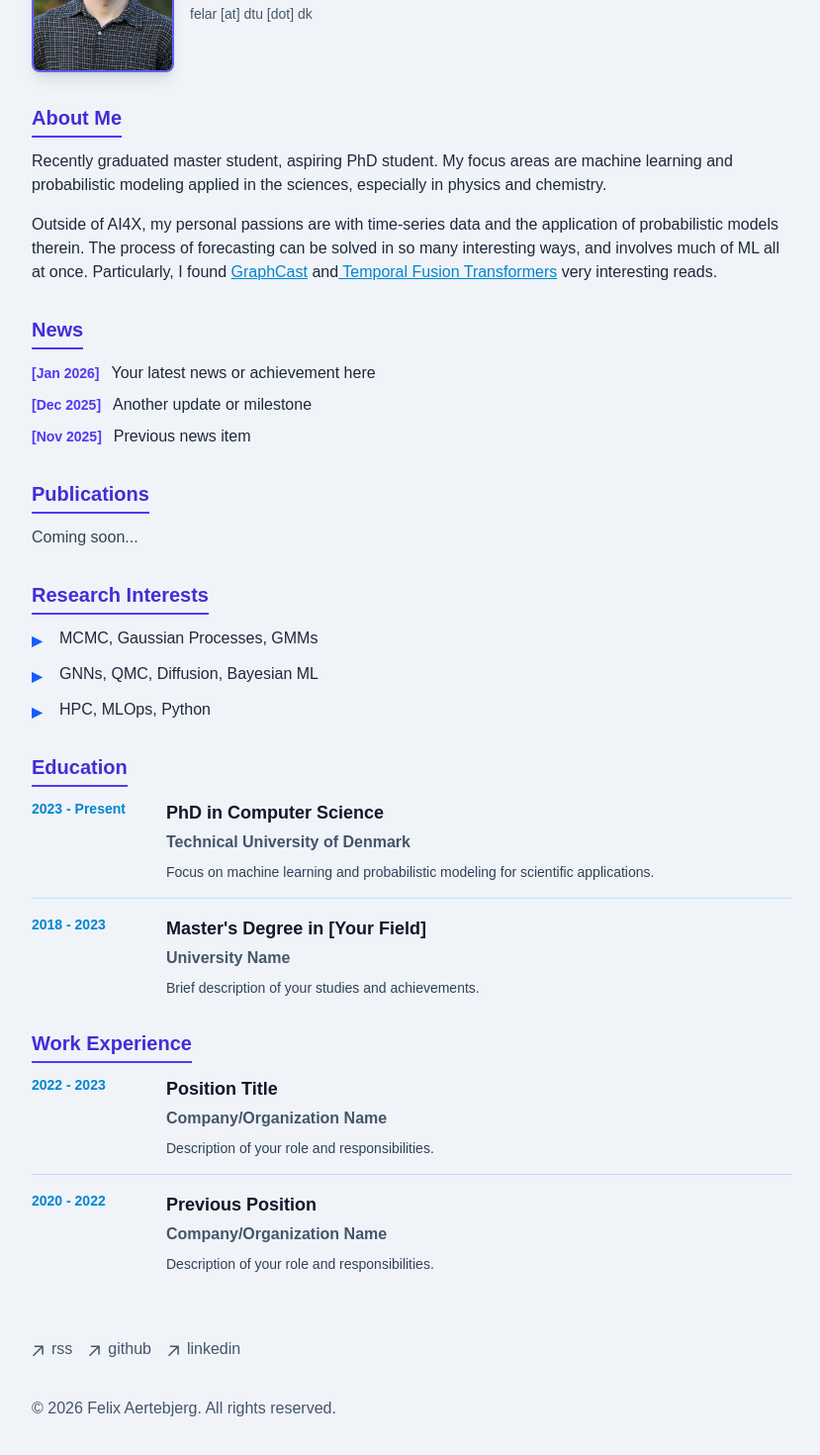
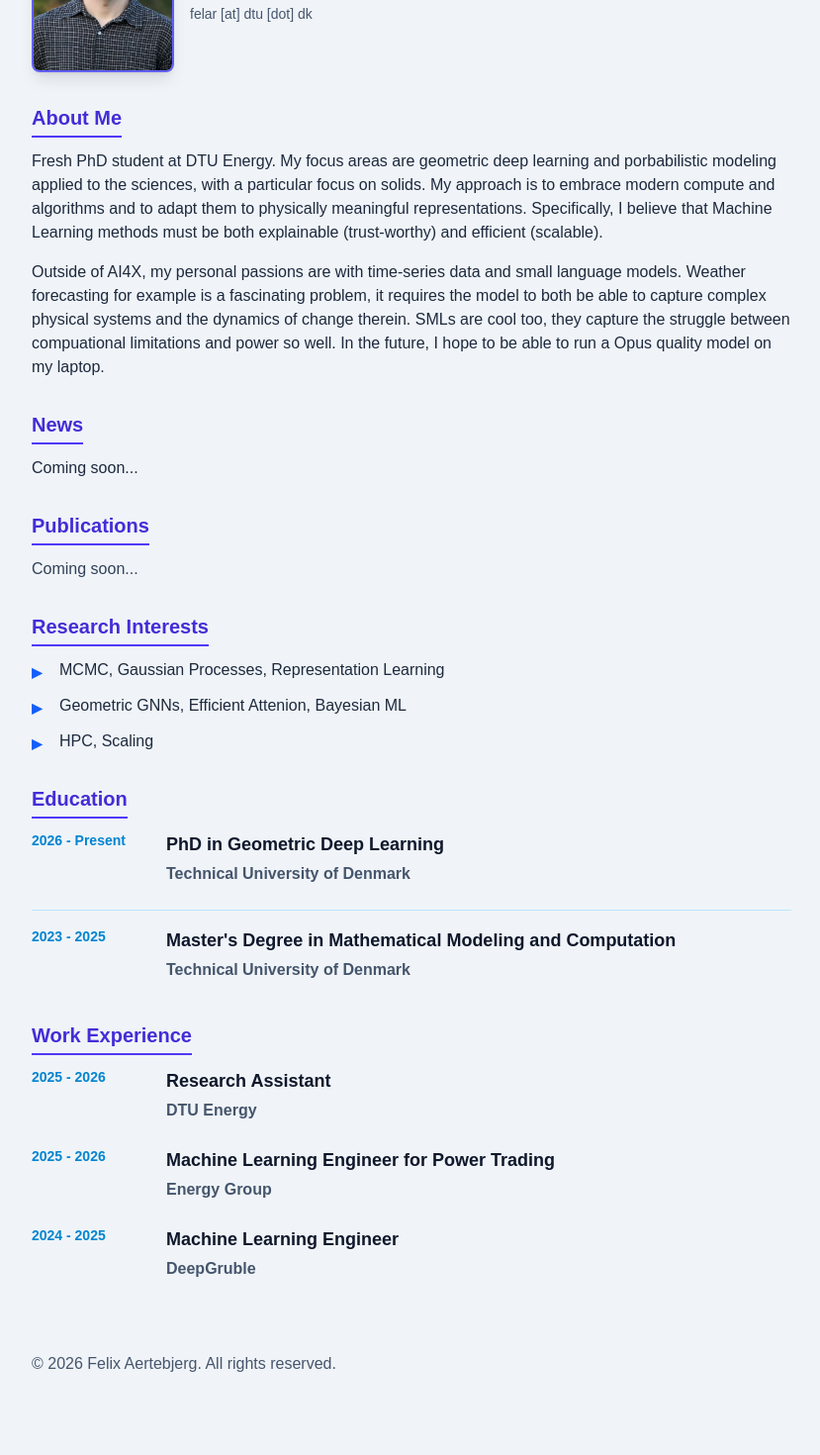
Before and after one commit to aerte/aerte.github.io, a Next.js app: page / in a window 1280 px wide. Shown: the part 254-1724 px from the top of the page at 99% size, without its empty margins (224-1053 px from the left). Built offline with nearby package versions, Linux system fonts and the light colour scheme; a web font is replaced by a local one.

Commit message:
first iteration done

```diff
--- a/app/blog/page.tsx
+++ b/app/blog/page.tsx
@@ -9,11 +9,12 @@ export default function Page() {
   return (
     <section>
       <h1 className="font-semibold text-2xl mb-4 tracking-tighter text-blue-800">Blog</h1>
-      <p className="text-slate-600 dark:text-slate-600 mb-8">
+      <p className="text-slate-700 dark:text-slate-700">Coming soon...</p>
+      {/* <p className="text-slate-600 dark:text-slate-600 mb-8">
         Thoughts on machine learning, probabilistic modeling, and scientific computing.
         Exploring the intersection of theory and practice in modern AI research.
       </p>
-      <BlogPosts />
+      <BlogPosts /> */}
     </section>
   )
 }
--- a/app/components/footer.tsx
+++ b/app/components/footer.tsx
@@ -18,41 +18,6 @@ function ArrowIcon() {
 export default function Footer() {
   return (
     <footer className="mb-16">
-      <ul className="font-sm mt-8 flex flex-col space-x-0 space-y-2 text-slate-600 md:flex-row md:space-x-4 md:space-y-0 dark:text-slate-600">
-        <li>
-          <a
-            className="flex items-center transition-all hover:text-blue-700 dark:hover:text-blue-700"
-            rel="noopener noreferrer"
-            target="_blank"
-            href="/rss"
-          >
-            <ArrowIcon />
-            <p className="ml-2 h-7">rss</p>
-          </a>
-        </li>
-        <li>
-          <a
-            className="flex items-center transition-all hover:text-blue-700 dark:hover:text-blue-700"
-            rel="noopener noreferrer"
-            target="_blank"
-            href="https://github.com/aerte"
-          >
-            <ArrowIcon />
-            <p className="ml-2 h-7">github</p>
-          </a>
-        </li>
-        <li>
-          <a
-            className="flex items-center transition-all hover:text-blue-700 dark:hover:text-blue-700"
-            rel="noopener noreferrer"
-            target="_blank"
-            href="https://linkedin.com/in/yourusername"
-          >
-            <ArrowIcon />
-            <p className="ml-2 h-7">linkedin</p>
-          </a>
-        </li>
-      </ul>
       <p className="mt-8 text-slate-600 dark:text-slate-600">
         © {new Date().getFullYear()} Felix Aertebjerg. All rights reserved.
       </p>
--- a/app/layout.tsx
+++ b/app/layout.tsx
@@ -3,8 +3,8 @@ import 'katex/dist/katex.min.css'
 import type { Metadata } from 'next'
 import { Chivo_Mono } from 'next/font/google'
 import { Navbar } from './components/nav'
-import { Analytics } from '@vercel/analytics/react'
-import { SpeedInsights } from '@vercel/speed-insights/next'
+// import { Analytics } from '@vercel/analytics/react'
+// import { SpeedInsights } from '@vercel/speed-insights/next'
 import Footer from './components/footer'
 import { baseUrl } from './sitemap'
 
@@ -62,8 +62,8 @@ export default function RootLayout({
           <Navbar />
           {children}
           <Footer />
-          <Analytics />
-          <SpeedInsights />
+          {/* <Analytics /> */}
+          {/* <SpeedInsights /> */}
         </main>
       </body>
     </html>
--- a/app/page.tsx
+++ b/app/page.tsx
@@ -29,7 +29,7 @@ export default function Page() {
                 <span>💻</span>
                 <span>GitHub</span>
               </a>
-              <a href="https://linkedin.com/in/yourusername" className="inline-flex items-center gap-2 px-3 py-1.5 bg-indigo-50 dark:bg-indigo-50 border border-indigo-300 dark:border-indigo-300 rounded-lg hover:border-indigo-600 hover:text-indigo-800 transition-all duration-200 text-sm font-medium text-slate-700" target="_blank" rel="noopener noreferrer">
+              <a href="https://linkedin.com/in/felix-aertebjerg" className="inline-flex items-center gap-2 px-3 py-1.5 bg-indigo-50 dark:bg-indigo-50 border border-indigo-300 dark:border-indigo-300 rounded-lg hover:border-indigo-600 hover:text-indigo-800 transition-all duration-200 text-sm font-medium text-slate-700" target="_blank" rel="noopener noreferrer">
                 <span>🔗</span>
                 <span>LinkedIn</span>
               </a>
@@ -44,14 +44,16 @@ export default function Page() {
       <section className="mb-8">
         <h2 className="text-xl font-bold text-indigo-700 mb-3 pb-1 border-b-2 border-indigo-600 inline-block">About Me</h2>
         <p className="mb-4 text-slate-800 dark:text-slate-800">
-          Recently graduated master student, aspiring PhD student.
-          My focus areas are machine learning and probabilistic modeling applied in the sciences, especially in physics and chemistry.
+          Fresh PhD student at DTU Energy.
+          My focus areas are geometric deep learning and porbabilistic modeling applied to the sciences, with a particular focus on
+          solids. My approach is to embrace modern compute and algorithms and to adapt them to physically meaningful representations. Specifically,
+          I believe that Machine Learning methods must be both explainable (trust-worthy) and efficient (scalable).
         </p>
         <p className="text-slate-800 dark:text-slate-800">
-          Outside of AI4X, my personal passions are with time-series data and the application of probabilistic models therein.
-          The process of forecasting can be solved in so many interesting ways, and involves much of ML all at once.
-          Particularly, I found <a href="https://deepmind.google/discover/blog/graphcast-ai-model-for-faster-and-more-accurate-global-weather-forecasting/" className="text-sky-600 hover:text-sky-800 underline">GraphCast</a> and
-          <a href="https://arxiv.org/abs/1912.09363" className="text-sky-600 hover:text-sky-800 underline"> Temporal Fusion Transformers</a> very interesting reads.
+          Outside of AI4X, my personal passions are with time-series data and small language models. Weather forecasting for example is a fascinating problem,
+          it requires the model to both be able to capture complex physical systems and the dynamics of change therein.
+          SMLs are cool too, they capture the struggle between compuational limitations and power so well. In the future, I hope to be able to run a Opus quality model on my laptop.
+
         </p>
       </section>
 
@@ -60,6 +62,9 @@ export default function Page() {
         <h2 className="text-xl font-bold text-indigo-700 mb-3 pb-1 border-b-2 border-indigo-600 inline-block">News</h2>
         <ul className="space-y-2">
           <li className="text-slate-800 dark:text-slate-800">
+            Coming soon...
+          </li>
+          {/* <li className="text-slate-800 dark:text-slate-800">
             <span className="font-semibold text-indigo-600 mr-3 text-sm">[Jan 2026]</span>
             Your latest news or achievement here
           </li>
@@ -70,7 +75,7 @@ export default function Page() {
           <li className="text-slate-800 dark:text-slate-800">
             <span className="font-semibold text-indigo-600 mr-3 text-sm">[Nov 2025]</span>
             Previous news item
-          </li>
+          </li> */}
         </ul>
       </section>
 
@@ -85,13 +90,13 @@ export default function Page() {
         <h2 className="text-xl font-bold text-indigo-700 mb-3 pb-1 border-b-2 border-indigo-600 inline-block">Research Interests</h2>
         <ul className="space-y-3">
           <li className="relative pl-7 text-slate-800 dark:text-slate-800 before:content-['▸'] before:absolute before:left-0 before:text-blue-600 before:font-bold before:text-xl">
-            MCMC, Gaussian Processes, GMMs
+            MCMC, Gaussian Processes, Representation Learning
           </li>
           <li className="relative pl-7 text-slate-800 dark:text-slate-800 before:content-['▸'] before:absolute before:left-0 before:text-blue-600 before:font-bold before:text-xl">
-            GNNs, QMC, Diffusion, Bayesian ML
+            Geometric GNNs, Efficient Attenion, Bayesian ML
           </li>
           <li className="relative pl-7 text-slate-800 dark:text-slate-800 before:content-['▸'] before:absolute before:left-0 before:text-blue-600 before:font-bold before:text-xl">
-            HPC, MLOps, Python
+            HPC, Scaling
           </li>
         </ul>
       </section>
@@ -101,19 +106,17 @@ export default function Page() {
         <h2 className="text-xl font-bold text-indigo-700 dark:text-indigo-700 mb-3 pb-1 border-b-2 border-indigo-600 dark:border-indigo-600 inline-block">Education</h2>
         <div className="space-y-4">
           <div className="flex gap-4 pb-4 border-b border-sky-200 dark:border-sky-200">
-            <div className="flex-shrink-0 text-sm font-semibold text-sky-600 min-w-[120px]">2023 - Present</div>
+            <div className="flex-shrink-0 text-sm font-semibold text-sky-600 min-w-[120px]">2026 - Present</div>
             <div className="flex-1">
-              <h3 className="text-lg font-bold text-slate-900 dark:text-slate-900 mb-1">PhD in Computer Science</h3>
+              <h3 className="text-lg font-bold text-slate-900 dark:text-slate-900 mb-1">PhD in Geometric Deep Learning</h3>
               <p className="text-slate-600 dark:text-slate-600 font-semibold mb-2">Technical University of Denmark</p>
-              <p className="text-slate-700 dark:text-slate-700 text-sm">Focus on machine learning and probabilistic modeling for scientific applications.</p>
             </div>
           </div>
           <div className="flex gap-4">
-            <div className="flex-shrink-0 text-sm font-semibold text-sky-600 min-w-[120px]">2018 - 2023</div>
+            <div className="flex-shrink-0 text-sm font-semibold text-sky-600 min-w-[120px]">2023 - 2025</div>
             <div className="flex-1">
-              <h3 className="text-lg font-bold text-slate-900 dark:text-slate-900 mb-1">Master's Degree in [Your Field]</h3>
-              <p className="text-slate-600 dark:text-slate-600 font-semibold mb-2">University Name</p>
-              <p className="text-slate-700 dark:text-slate-700 text-sm">Brief description of your studies and achievements.</p>
+              <h3 className="text-lg font-bold text-slate-900 dark:text-slate-900 mb-1">Master's Degree in Mathematical Modeling and Computation</h3>
+              <p className="text-slate-600 dark:text-slate-600 font-semibold mb-2">Technical University of Denmark</p>
             </div>
           </div>
         </div>
@@ -123,20 +126,26 @@ export default function Page() {
       <section className="mb-8">
         <h2 className="text-xl font-bold text-indigo-700 dark:text-indigo-700 mb-3 pb-1 border-b-2 border-indigo-600 dark:border-indigo-600 inline-block">Work Experience</h2>
         <div className="space-y-4">
-          <div className="flex gap-4 pb-4 border-b border-indigo-200 dark:border-indigo-200">
-            <div className="flex-shrink-0 text-sm font-semibold text-sky-600 min-w-[120px]">2022 - 2023</div>
+          <div className="flex gap-4">
+            <div className="flex-shrink-0 text-sm font-semibold text-sky-600 min-w-[120px]">2025 - 2026</div>
             <div className="flex-1">
-              <h3 className="text-lg font-bold text-slate-900 dark:text-slate-900 mb-1">Position Title</h3>
-              <p className="text-slate-600 dark:text-slate-600 font-semibold mb-2">Company/Organization Name</p>
-              <p className="text-slate-700 dark:text-slate-700 text-sm">Description of your role and responsibilities.</p>
+              <h3 className="text-lg font-bold text-slate-900 dark:text-slate-900 mb-1">Research Assistant</h3>
+              <p className="text-slate-600 dark:text-slate-600 font-semibold mb-2">DTU Energy</p>
+              {/* <p className="text-slate-700 dark:text-slate-700 text-sm">Description of your role and responsibilities.</p> */}
             </div>
           </div>
           <div className="flex gap-4">
-            <div className="flex-shrink-0 text-sm font-semibold text-sky-600 min-w-[120px]">2020 - 2022</div>
+            <div className="flex-shrink-0 text-sm font-semibold text-sky-600 min-w-[120px]">2025 - 2026</div>
             <div className="flex-1">
-              <h3 className="text-lg font-bold text-slate-900 dark:text-slate-900 mb-1">Previous Position</h3>
-              <p className="text-slate-600 dark:text-slate-600 font-semibold mb-2">Company/Organization Name</p>
-              <p className="text-slate-700 dark:text-slate-700 text-sm">Description of your role and responsibilities.</p>
+              <h3 className="text-lg font-bold text-slate-900 dark:text-slate-900 mb-1">Machine Learning Engineer for Power Trading</h3>
+              <p className="text-slate-600 dark:text-slate-600 font-semibold mb-2">Energy Group</p>
+            </div>
+          </div>
+          <div className="flex gap-4">
+            <div className="flex-shrink-0 text-sm font-semibold text-sky-600 min-w-[120px]">2024 - 2025</div>
+            <div className="flex-1">
+              <h3 className="text-lg font-bold text-slate-900 dark:text-slate-900 mb-1">Machine Learning Engineer</h3>
+              <p className="text-slate-600 dark:text-slate-600 font-semibold mb-2">DeepGruble</p>
             </div>
           </div>
         </div>
--- a/app/sitemap.ts
+++ b/app/sitemap.ts
@@ -1,6 +1,6 @@
 import { getBlogPosts } from 'app/blog/utils'
 
-export const baseUrl = 'https://your-domain.vercel.app' // Update with your actual domain
+export const baseUrl = 'https://aerte.github.io'
 
 export default async function sitemap() {
   let blogs = getBlogPosts().map((post) => ({
--- /dev/null
+++ b/next.config.js
@@ -0,0 +1,9 @@
+/** @type {import('next').NextConfig} */
+const nextConfig = {
+  output: 'export',
+  images: {
+    unoptimized: true, // Required for static export
+  },
+}
+
+module.exports = nextConfig
--- a/package.json
+++ b/package.json
@@ -3,7 +3,8 @@
   "scripts": {
     "dev": "next dev",
     "build": "next build",
-    "start": "next start"
+    "start": "next start",
+    "export": "next build"
   },
   "dependencies": {
     "@tailwindcss/postcss": "4.0.0-alpha.13",
```
Also changed, not shown: 1 other file (tests, documents, lock files or other folders).
